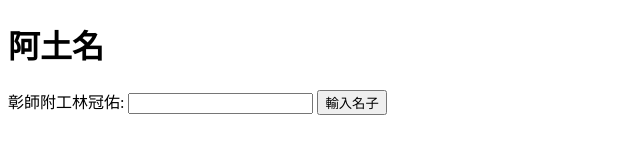
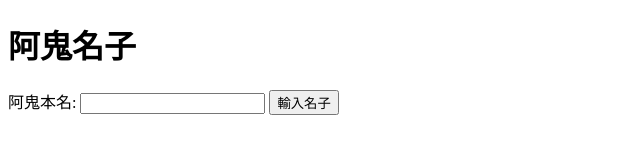
Before and after one commit to Eliot5566/Text.io, a plain HTML site: page index.html in a window 1280 px wide. Shown: the whole page, without its empty margins (0-640 px from the left). Drawn offline with Linux system fonts and the light colour scheme.

Commit message:
first commit

```diff
--- a/index.html
+++ b/index.html
@@ -5,11 +5,11 @@
     <meta charset="utf-8">
   </head>
 <body>
-  <h1 id="title">阿土名</h1>
+  <h1 id="title">阿鬼名子</h1>
 
  <p>
-  彰師附工林冠佑:
-  <input id="name" type="text">
+  阿鬼本名:
+  <input onblur="sayHello();" id="name" type="text">
   <button onclick="sayHello();">
     輸入名子
   </button>
--- a/js/script.js
+++ b/js/script.js
@@ -15,7 +15,7 @@ function sayHello () {
     .getElementById("content")
     .innerHTML = message;
 
-  if (name === "阿土") {
+  if (name === "冠佑") {
     var title =
       document
         .querySelector("#title")
@@ -24,5 +24,6 @@ function sayHello () {
     document
         .querySelector("h1")
         .textContent = title;
+
   }
 }
```
